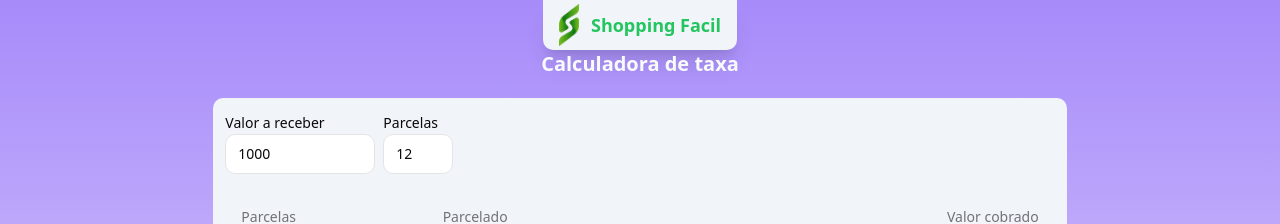
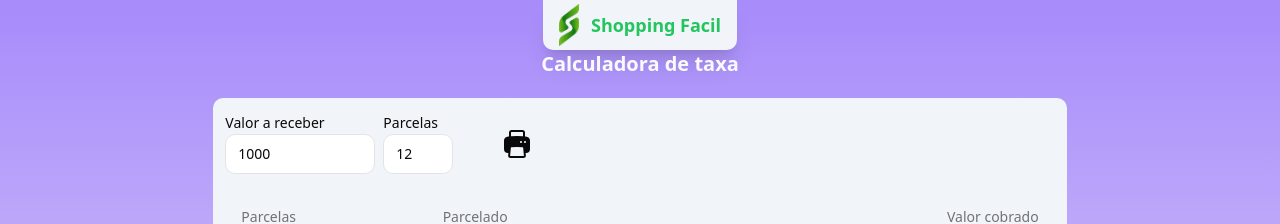
Before and after one commit to Daniel-Savio/shopping-facil, a React (Vite) app: page / in a window 1280 px wide. Shown: the top 224 px of the page. Built offline with nearby package versions, Linux system fonts and the light colour scheme.

Commit message:
Feat: adding the print button

```diff
--- a/package.json
+++ b/package.json
@@ -12,9 +12,11 @@
   },
   "dependencies": {
     "@headlessui/react": "^1.7.18",
+    "@heroicons/react": "^2.1.1",
     "@radix-ui/react-label": "^2.0.2",
     "class-variance-authority": "^0.7.0",
     "clsx": "^2.1.0",
+    "html2canvas": "^1.4.1",
     "lucide-react": "^0.323.0",
     "react": "^18.2.0",
     "react-component-export-image": "^1.0.6",
--- a/src/pages/home.tsx
+++ b/src/pages/home.tsx
@@ -16,13 +16,12 @@ const taxa = [4.8, 6.5, 7.5, 8, 8.8, 9.8, 10.1, 10.9, 11.7, 12.5, 13.5, 13.88];
 export function Home() {
   const [received, setReceived]: any = useState("1000");
   const [parcelas, setParcelas]: any = useState("12");
-  const [registers, setRegisters]: any = useState('')  ;
-
+  const [registers, setRegisters]: any = useState("");
 
   function juros(parcelas: number, recevied: number) {
     const array: any = [];
     for (let i = 1; i <= parcelas; i++) {
-      const totalAmount = recevied/(1 - taxa[i - 1]/100);
+      const totalAmount = recevied / (1 - taxa[i - 1] / 100);
 
       array.push({
         parcela: i,
@@ -41,7 +40,6 @@ export function Home() {
       setParcelas(parcelas);
     }
   }
-
 
   function createTable() {
     if (registers.length) {
@@ -63,7 +61,9 @@ export function Home() {
                 <TableCell className="font-medium text-violet-700">
                   {register.parcela}
                 </TableCell>
-                <TableCell className="text-center">{register.valuePerPayent.toFixed(2)}</TableCell>
+                <TableCell className="text-center">
+                  {register.valuePerPayent.toFixed(2)}
+                </TableCell>
                 <TableCell className="text-right text-green-600 font-bold">
                   R$ {register.totalAmount.toFixed(2)}
                 </TableCell>
@@ -72,43 +72,36 @@ export function Home() {
           </TableBody>
         </Table>
       );
-    }else{
+    } else {
       return (
-
-          <Table className="">
+        <Table className="">
           <TableCaption>Tabela de valores</TableCaption>
 
           <TableHeader>
             <TableRow>
               <TableHead className="w-[80px]">Parcelas</TableHead>
               <TableHead>Parcelado</TableHead>
-              <TableHead className="text-right">
-                Valor cobrado
-              </TableHead>
+              <TableHead className="text-right">Valor cobrado</TableHead>
             </TableRow>
           </TableHeader>
-
-
         </Table>
-        )
+      );
     }
   }
 
   useEffect(() => {
     juros(parseFloat(parcelas), parseFloat(received));
     console.log(received + " ----- " + parcelas);
-
-
   }, [received, parcelas]);
 
   return (
     <section className="flex flex-col gap-5 h-screen justify-center items-center">
-        <h1 className="text-slate-50 font-bold text-xl">Calculadora de taxa</h1>
+      <h1 className="text-slate-50 font-bold text-xl">Calculadora de taxa</h1>
       <div
         id="main-content"
         className="flex flex-col p-3 bg-slate-100 rounded-md max-h-screen gap-5 w-4/6 max-sm:w-[95%] overflow-y-auto "
       >
-        <div className="flex w-full max-w-sm gap-2 justify-left">
+        <div className="flex w-full max-w-sm gap-2 justify-left items-center">
           <div className="inputGroup">
             <Label htmlFor="montante">Valor a receber</Label>
             <Input
@@ -136,9 +129,23 @@ export function Home() {
               onChange={handleParcelas}
             />
           </div>
+
+          <svg
+            onClick={()=>{window.print()}}
+            xmlns="http://www.w3.org/2000/svg"
+            viewBox="0 0 24 24"
+            fill="currentColor"
+            className="w-8 h-8 ml-10 mt-1 cursor-pointer transition-all delay-100 hover:text-green-600 active:text-green-600"
+          >
+            <path
+              fillRule="evenodd"
+              d="M7.875 1.5C6.839 1.5 6 2.34 6 3.375v2.99c-.426.053-.851.11-1.274.174-1.454.218-2.476 1.483-2.476 2.917v6.294a3 3 0 0 0 3 3h.27l-.155 1.705A1.875 1.875 0 0 0 7.232 22.5h9.536a1.875 1.875 0 0 0 1.867-2.045l-.155-1.705h.27a3 3 0 0 0 3-3V9.456c0-1.434-1.022-2.7-2.476-2.917A48.716 48.716 0 0 0 18 6.366V3.375c0-1.036-.84-1.875-1.875-1.875h-8.25ZM16.5 6.205v-2.83A.375.375 0 0 0 16.125 3h-8.25a.375.375 0 0 0-.375.375v2.83a49.353 49.353 0 0 1 9 0Zm-.217 8.265c.178.018.317.16.333.337l.526 5.784a.375.375 0 0 1-.374.409H7.232a.375.375 0 0 1-.374-.409l.526-5.784a.373.373 0 0 1 .333-.337 41.741 41.741 0 0 1 8.566 0Zm.967-3.97a.75.75 0 0 1 .75-.75h.008a.75.75 0 0 1 .75.75v.008a.75.75 0 0 1-.75.75H18a.75.75 0 0 1-.75-.75V10.5ZM15 9.75a.75.75 0 0 0-.75.75v.008c0 .414.336.75.75.75h.008a.75.75 0 0 0 .75-.75V10.5a.75.75 0 0 0-.75-.75H15Z"
+              clipRule="evenodd"
+            />
+          </svg>
         </div>
 
-        <div id="table">{createTable()}</div>
+        <div id="table" >{createTable()}</div>
       </div>
     </section>
   );
```
Also changed, not shown: 1 other file (tests, documents, lock files or other folders).
